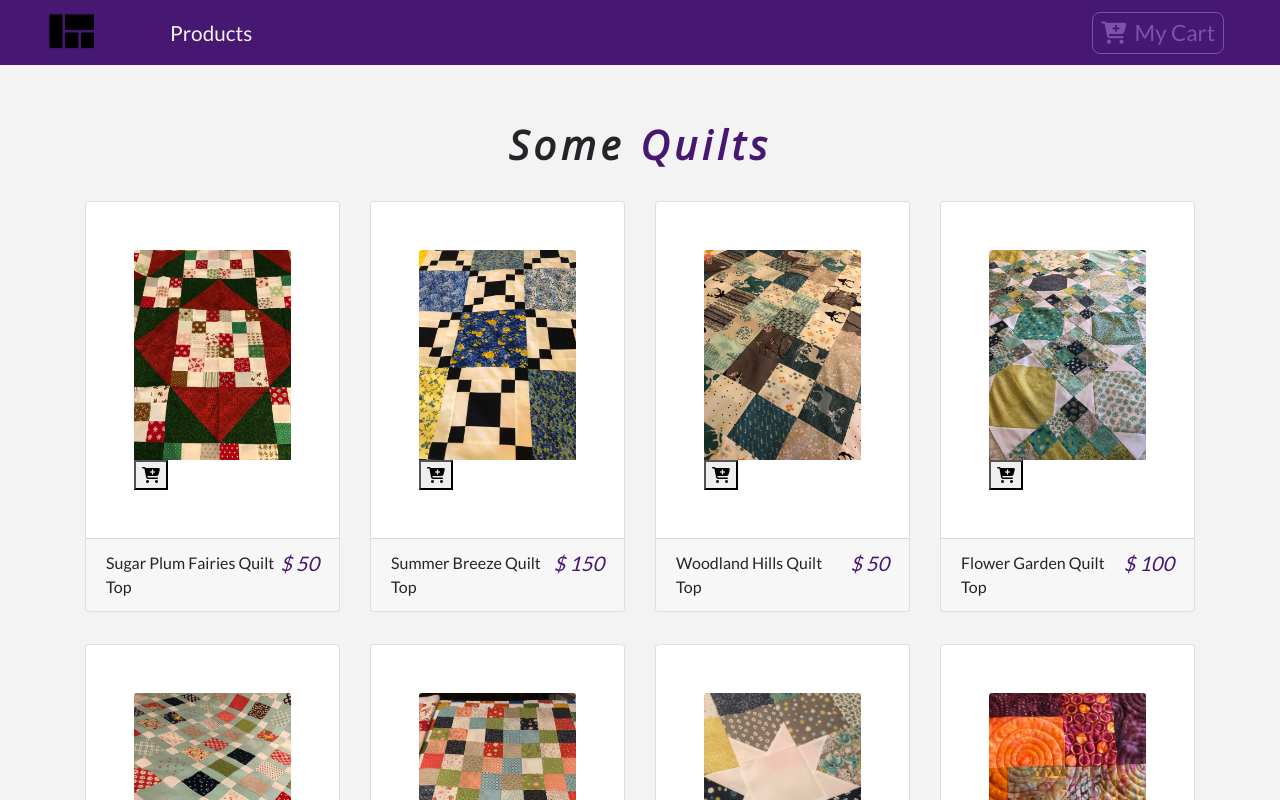
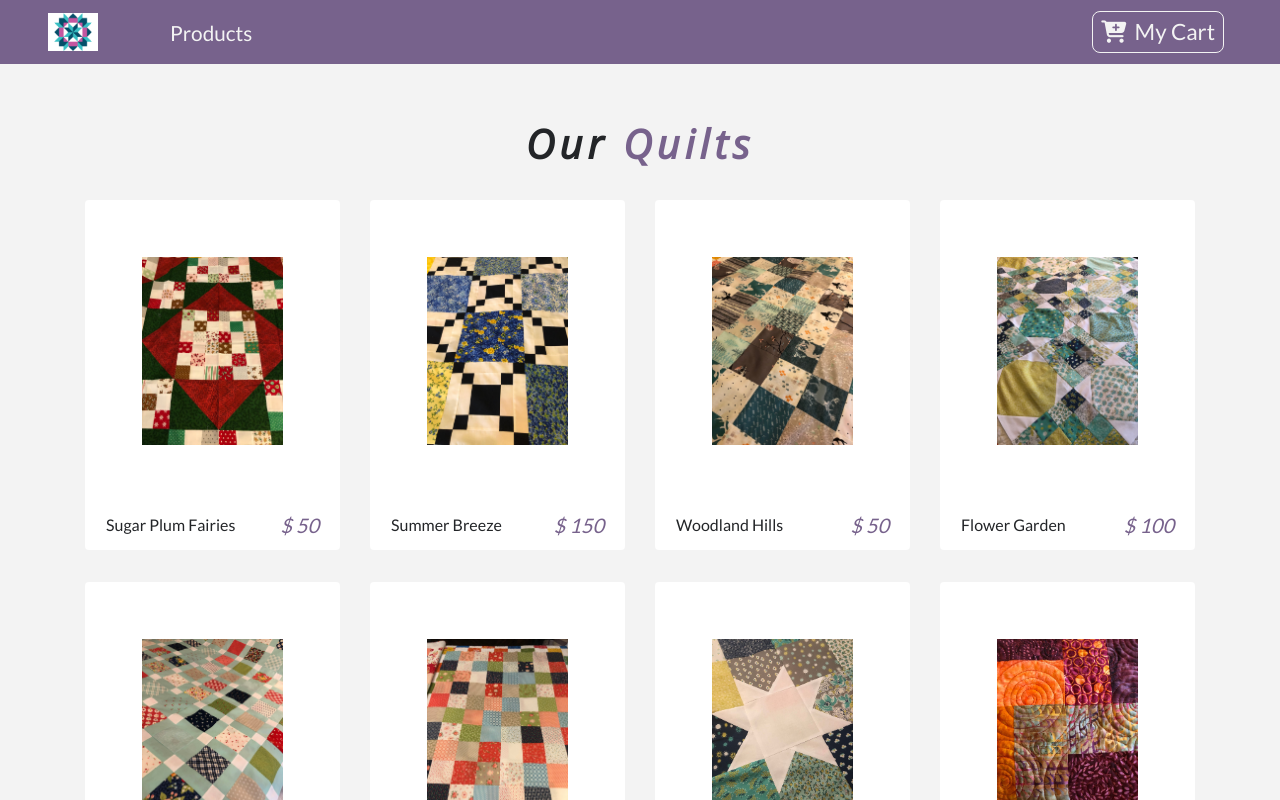
Before and after one commit to kt2187/quality-hill-quilts, a React (Create React App) app: page / in a window 1280 px wide. Shown: the top 800 px of the page. Built offline with nearby package versions, Linux system fonts and the light colour scheme.

Commit message:
Add styles to product images, cart, and nav

```diff
--- a/src/App.css
+++ b/src/App.css
@@ -1,9 +1,10 @@
 :root{
-    --mainPurple:#471871;
+    --mainPurple:#77628c;
     --lightPurple:#7b52ae;
     --mainWhite:#f3f3f3;
     --mainDark:#232528;
-    --mainGreen:#56941e;
+    --mainGreen:#acc6aa;
+    --lightBlue: #71a0a5;
 }
 
 body{
--- a/src/components/Button.js
+++ b/src/components/Button.js
@@ -4,8 +4,8 @@ export const ButtonContainer = styled.button`
 text-transform:capitalize;
 font-size: 1.4rem;
 background: transparent;
-border: 0.05rem solid var(--lightPurple);
-color: var(--lightPurple);
+border: 0.05rem solid var(--mainWhite);
+color: var(--mainWhite);
 border-radius: 0.5rem;
 padding: 0.2rem 0.5rem;
 cursor: pointer;
--- a/src/components/Navbar.js
+++ b/src/components/Navbar.js
@@ -1,6 +1,6 @@
 import React, { Component } from 'react';
 import { Link } from 'react-router-dom';
-import logo from '../logo.png';
+import logo from '../quiltlogo.png';
 import styled from 'styled-components';
 import { ButtonContainer } from './Button';
 
--- a/src/components/Product.js
+++ b/src/components/Product.js
@@ -14,7 +14,7 @@ export default class Product extends Component {
                         onClick={() => console.log('You clicked me on the image container')}
                     >
                         <Link to="/details">
-                            <img src={img} alt="product" className="card-img-top" />
+                            <img src={img} alt="product" className="card-img-top p-2" />
                         </Link>
                         <button
                             className="cart-btn"
@@ -49,4 +49,60 @@ export default class Product extends Component {
 }
 
 const ProductWrapper = styled.div`
+    .card {
+        border-color: transparent;
+        transition: all 1s linear;
+    }
+
+    .card-footer {
+        background: transparent;
+        border-top: transparent;
+        transition: all 0.5s linear;
+    }
+    &:hover {
+        .card {
+            border: 0.04rem solid(0, 0, 0, 0.2);
+            box-shadow: 2px 2px 5px 0px rgba(0, 0, 0, 0.2);
+        }
+
+        .card-footer {
+            background: rgba(247, 247, 247);
+        }
+    }
+
+    .img-container {
+        position: relative;
+        overflow: hidden;
+    }
+
+    .card-img-top {
+        transition: all 1s linear;
+    }
+
+    .img-container:hover .card-img-top {
+        transform: scale(1.2);
+    }
+
+    .cart-btn {
+        position: absolute;
+        bottom: 0;
+        right: 0;
+        padding: 0.2rem 0.4rem;
+        background: var(--lightPurple);
+        border: none;
+        color: var(--mainWhite);
+        font-size: 1.4rem;
+        border-radius: 0.5rem 0 0 0;
+        transform: translate(100%, 100%);
+        transition: all 1s linear;
+    }
+
+    .img-container:hover .cart-btn {
+        transform: translate(0, 0);
+    }
+
+    .cart-btn:hover {
+        color: var(--mainPurple);
+        cursor: pointer;
+    }
 `;
--- a/src/components/ProductList.js
+++ b/src/components/ProductList.js
@@ -10,7 +10,7 @@ export default class ProductList extends Component {
             <React.Fragment>
                 <div className="py-5">
                     <div className="container">
-                        <Title name="some" title="quilts" />
+                        <Title name="Our" title="Quilts" />
 
                         <div className="row">
                             <ProductConsumer>
--- a/src/data.js
+++ b/src/data.js
@@ -1,9 +1,9 @@
 export const storeProducts = [{
     id: 1,
-    title: "Sugar Plum Fairies Quilt Top",
+    title: "Sugar Plum Fairies",
     img: "img/sugarplum.jpg",
     price: 50,
-    company: "Quality Hill Qulits",
+    company: "Quality Hill Quilts",
     info: "Lorem ipsum dolor amet offal butcher quinoa sustainable gastropub, echo park actually green juice sriracha paleo. Brooklyn sriracha semiotics, DIY coloring book mixtape craft beer sartorial hella blue bottle. Tote bag wolf authentic try-hard put a bird on it mumblecore. Unicorn lumbersexual master cleanse blog hella VHS, vaporware sartorial church-key cardigan single-origin coffee lo-fi organic asymmetrical. Taxidermy semiotics celiac stumptown scenester normcore, ethical helvetica photo booth gentrify.",
     inCart: false,
     count: 0,
@@ -11,7 +11,7 @@ export const storeProducts = [{
 },
 {
     id: 2,
-    title: "Summer Breeze Quilt Top",
+    title: "Summer Breeze",
     img: "img/summerbreeze.jpg",
     price: 150,
     company: "Quality Hill Quilts",
@@ -22,7 +22,7 @@ export const storeProducts = [{
 },
 {
     id: 3,
-    title: "Woodland Hills Quilt Top",
+    title: "Woodland Hills",
     img: "img/woodland.jpg",
     price: 50,
     company: "Quality Hill Quilts",
@@ -33,7 +33,7 @@ export const storeProducts = [{
 },
 {
     id: 4,
-    title: "Flower Garden Quilt Top",
+    title: "Flower Garden",
     img: "img/flowergarden.jpg",
     price: 100,
     company: "Quality Hill Quilts",
@@ -44,7 +44,7 @@ export const storeProducts = [{
 },
 {
     id: 5,
-    title: "Orchard Quilt Top",
+    title: "Orchard",
     img: "img/orchard.jpg",
     price: 125,
     company: "Quality Hill Quilts",
@@ -55,7 +55,7 @@ export const storeProducts = [{
 },
 {
     id: 6,
-    title: "Harpers Garden Quilt Top",
+    title: "Harpers Garden",
     img: "img/harpers.jpg",
     price: 65,
     company: "Quality Hill Quilts",
@@ -66,7 +66,7 @@ export const storeProducts = [{
 },
 {
     id: 7,
-    title: "Oh My Stars Quilt Top",
+    title: "Oh My Stars",
     img: "img/stars.jpg",
     price: 90,
     company: "Quality Hill Quilts",
@@ -90,10 +90,10 @@ export const storeProducts = [{
 
 export const detailProduct = {
     id: 1,
-    title: "Sugar Plum Fairies Quilt Top",
+    title: "Sugar Plum Fairies",
     img: "img/sugarplum.jpg",
     price: 50,
-    company: "Quality Hill Qulits",
+    company: "Quality Hill Quilts",
     info: "Lorem ipsum dolor amet offal butcher quinoa sustainable gastropub, echo park actually green juice sriracha paleo. Brooklyn sriracha semiotics, DIY coloring book mixtape craft beer sartorial hella blue bottle. Tote bag wolf authentic try-hard put a bird on it mumblecore. Unicorn lumbersexual master cleanse blog hella VHS, vaporware sartorial church-key cardigan single-origin coffee lo-fi organic asymmetrical. Taxidermy semiotics celiac stumptown scenester normcore, ethical helvetica photo booth gentrify.",
     inCart: false,
     count: 0,
```
Also changed, not shown: src/quiltlogo.png (added).
